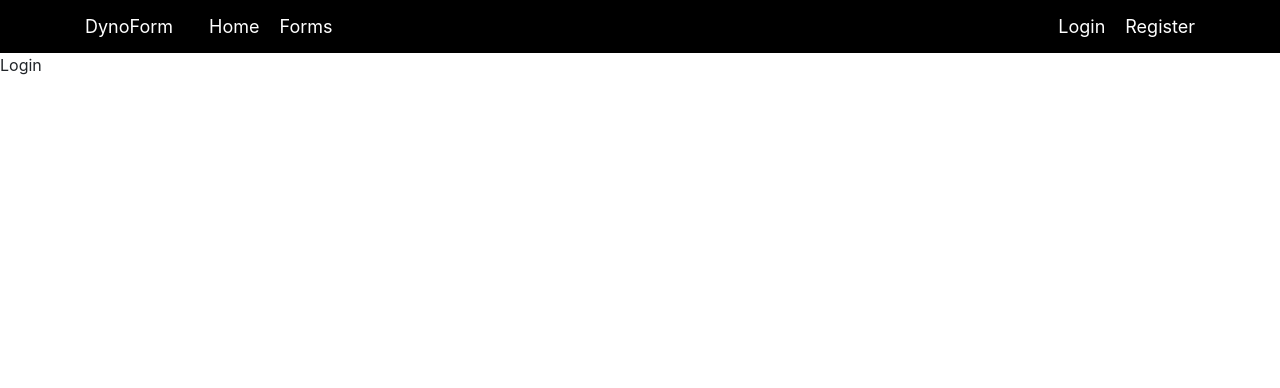
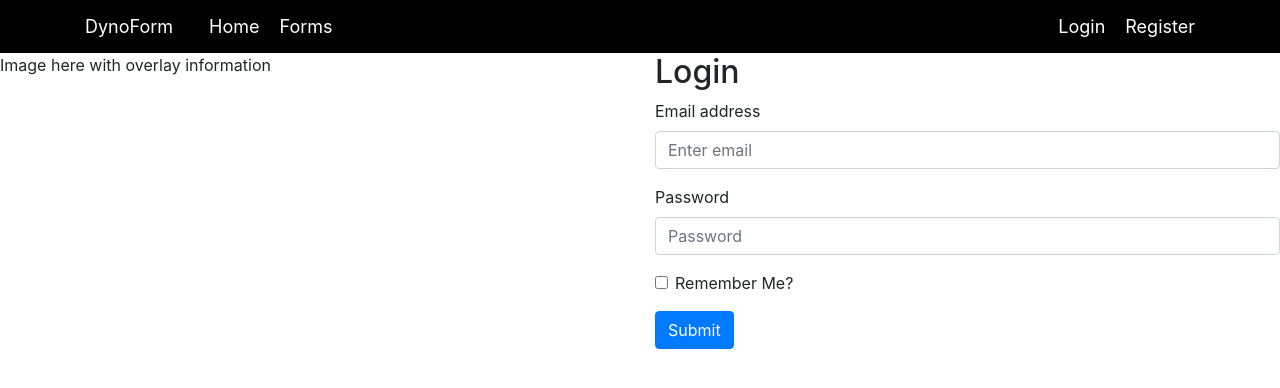
Before and after one commit to AlexCharlton93/react-base-project, a React (Create React App) app: page /login in a window 1280 px wide. Shown: the top 388 px of the page. Built offline with nearby package versions, Linux system fonts and the light colour scheme.

Commit message:
Set up a basic login page (unstyled) and hooked it up to node API with Axios

```diff
--- a/src/Pages/Forms.js
+++ b/src/Pages/Forms.js
@@ -81,7 +81,7 @@ const Forms = () => {
 
     useEffect(() => {
         dispatch(formsQuery().runMocked());
-    }, []);
+    }, [dispatch]);
 
     return (
         <ComponentWrapper>
--- a/src/Pages/Login.js
+++ b/src/Pages/Login.js
@@ -1,7 +1,61 @@
-import React from "react";
+import React, { useState } from "react";
+import { Form, Row, Button, Col } from "react-bootstrap";
+import axios from 'axios';
+
+const Submit = (e, email, password) => {
+	e.preventDefault();
+	axios.post('http://localhost:3001/api/1.0/auth/login', {
+		emailAddress: email,
+		password
+	  })
+	  .then(function (response) {
+		console.log(response);
+	  })
+	  .catch(function (error) {
+		console.log(error);
+	  });
+};
 
 export default function Login() {
-  return (
-    <p>Login</p>
-  );
+    const [email, setEmail] = useState("");
+    const [password, setPassword] = useState("");
+
+    return (
+        <Row>
+            <Col xs="12" md="6">
+                Image here with overlay information
+            </Col>
+            <Col xs="12" md="6">
+                <h2>Login</h2>
+                <Form>
+                    <Form.Group controlId="formBasicEmail">
+                        <Form.Label>Email address</Form.Label>
+                        <Form.Control
+                            type="email"
+                            placeholder="Enter email"
+                            onChange={(e) => setEmail(e.target.value)}
+                        />
+                    </Form.Group>
+                    <Form.Group controlId="formBasicPassword">
+                        <Form.Label>Password</Form.Label>
+                        <Form.Control
+                            type="password"
+                            placeholder="Password"
+                            onChange={(e) => setPassword(e.target.value)}
+                        />
+                    </Form.Group>
+                    <Form.Group controlId="formBasicCheckbox">
+                        <Form.Check type="checkbox" label="Remember Me?" />
+                    </Form.Group>
+                    <Button
+                        onClick={(e) => Submit(e, email, password)}
+                        ariant="primary"
+                        type="submit"
+                    >
+                        Submit
+                    </Button>
+                </Form>
+            </Col>
+        </Row>
+    );
 }
--- a/src/actions/forms/index.js
+++ b/src/actions/forms/index.js
@@ -7,7 +7,11 @@ export const formsQuery = (query = {}) => ({
     runMocked: () => getMockedForms(),
 });
 
-// Todo: Add getForms and hook up to an actual API
+// export const getForms = () => (dispatch) => {
+//     forms.getForms((forms) => {
+//         dispatch({type: types.FORMS_GET, data: forms});
+//     });
+// };
 
 export const getMockedForms = () => (dispatch) => {
     forms.getMockedForms((forms) => {
```
Also changed, not shown: src/actions/auth/index.js (added).
